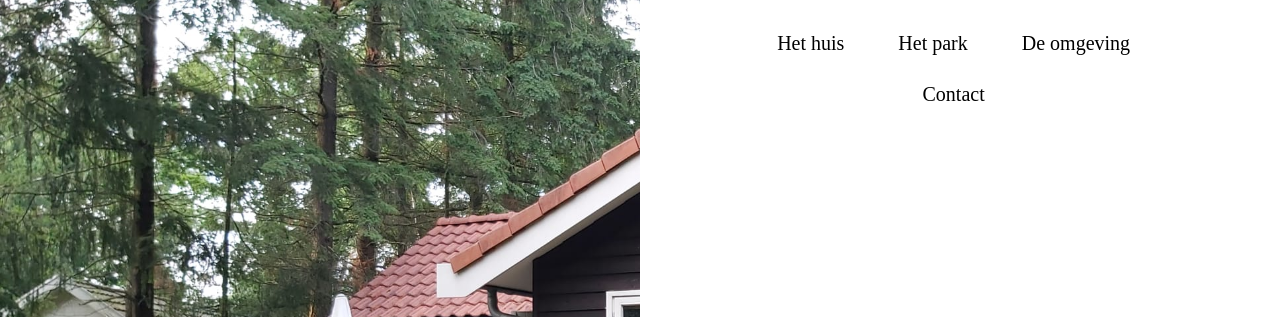
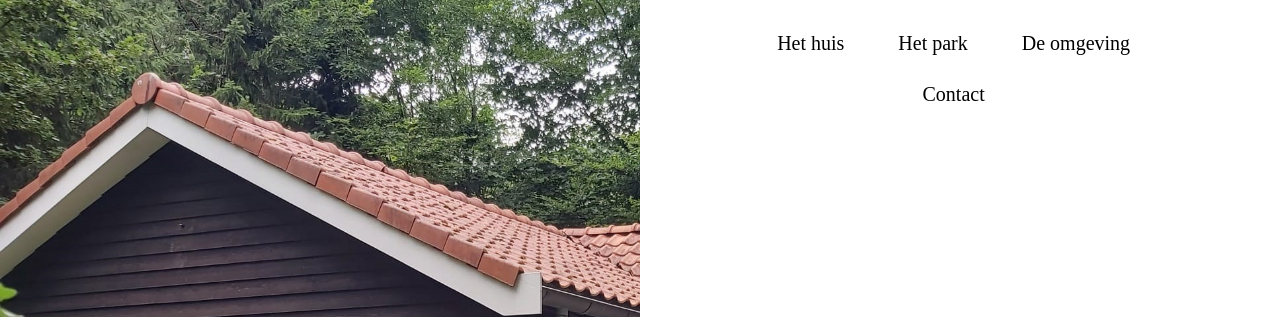
Before and after one commit to keizersnest/keizersnest.github.io, a plain HTML site: page index.html in a window 1280 px wide. Shown: the part 155-472 px from the top of the page. Drawn offline with Linux system fonts and the light colour scheme.

Commit message:
Add files via upload

```diff
--- a/index.html
+++ b/index.html
@@ -10,7 +10,7 @@
 
       <div class="scrollHalf__grupo" data-scroll>
         <div class="scrollHalf__grupo__imagen">
-          <img src="house3.jpg" id="house"/>
+          <img src="pic10.jpg" id="house"/>
         </div>
         <div class="scrollHalf__grupo__contenido" id="h1h">
           <h1>
```
Also changed, not shown: pic10.jpg (added), pic6.jpg.
